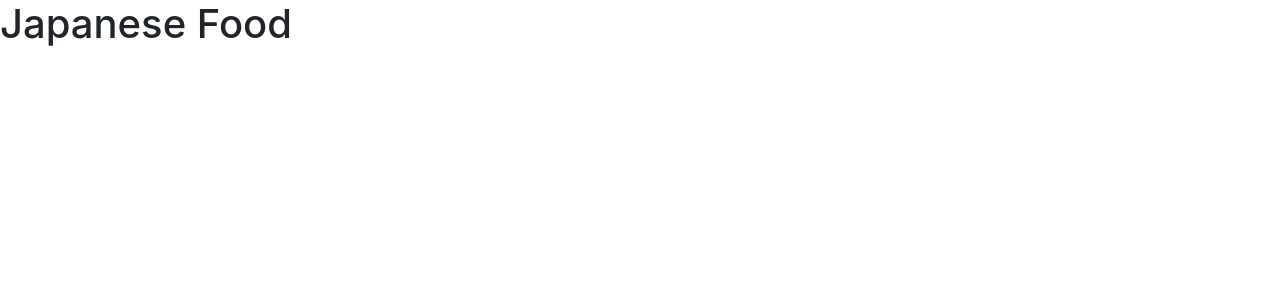
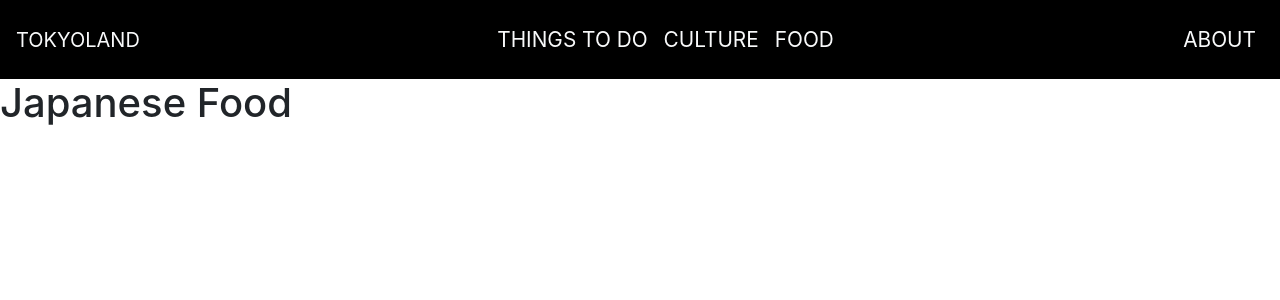
Before and after one commit to DonatellaC/tokyoland, a React (Create React App) app: page /food in a window 1280 px wide. Shown: the top 300 px of the page. Built offline with nearby package versions, Linux system fonts and the light colour scheme.

Commit message:
updated cards style and added header to other screens

```diff
--- a/src/App.js
+++ b/src/App.js
@@ -24,6 +24,9 @@ function App() {
           <Route path="/things-to-do/:name" component={ThingsToDo}>
             <ThingsToDo />
           </Route>
+          <Route path="/things-to-do" component={ThingsToDo}>
+            <ThingsToDo />
+          </Route>
           <Route path="/" exact component={Home}>
             <Home />
           </Route>
--- a/src/components/Cards/Cards.css
+++ b/src/components/Cards/Cards.css
@@ -13,6 +13,7 @@
 
 .img-places {
   height: 180px;
+  margin-right: 10px;
 }
 
 .title-places {
@@ -46,10 +47,12 @@
 
 .react-multiple-carousel__arrow--left {
   left: 0;
+  top: 50px;
 }
 
 .react-multiple-carousel__arrow--right {
   right: 0;
+  top: 50px;
 }
 
 .react-multiple-carousel__arrow {
--- a/src/components/Header/Header.css
+++ b/src/components/Header/Header.css
@@ -1,6 +1,8 @@
 .navbar {
   background-color: #000000;
   padding: 1rem;
+  font-size: 1.3rem;
+  text-transform: uppercase;
 }
 
 .navbar-light .navbar-toggler-icon {
--- a/src/components/Header/Header.js
+++ b/src/components/Header/Header.js
@@ -18,7 +18,7 @@ function Header() {
           <Navbar.Toggle aria-controls="responsive-navbar-nav" />
           <Navbar.Collapse id="responsive-navbar-nav">
             <Nav className="m-auto">
-              <Nav.Link className="text-light" href="#things-to-do">
+              <Nav.Link className="text-light" href="/things-to-do">
                 Things to do
               </Nav.Link>
               <Nav.Link className="text-light" href="/culture">
--- a/src/screens/Culture/Culture.js
+++ b/src/screens/Culture/Culture.js
@@ -1,11 +1,13 @@
-import React from 'react'
+import React from "react";
+import Header from "../../components/Header/Header";
 
 function Culture() {
-    return (
-        <div>
-            <h1>Culture</h1>
-        </div>
-    )
+  return (
+    <div>
+      <Header />
+      <h1>Culture</h1>
+    </div>
+  );
 }
 
-export default Culture
+export default Culture;
--- a/src/screens/Food/Food.js
+++ b/src/screens/Food/Food.js
@@ -1,11 +1,13 @@
-import React from 'react'
+import React from "react";
+import Header from "../../components/Header/Header";
 
 function Food() {
-    return (
-        <div>
-            <h1>Japanese Food</h1>
-        </div>
-    )
+  return (
+    <div>
+      <Header />
+      <h1>Japanese Food</h1>
+    </div>
+  );
 }
 
-export default Food
+export default Food;
```
